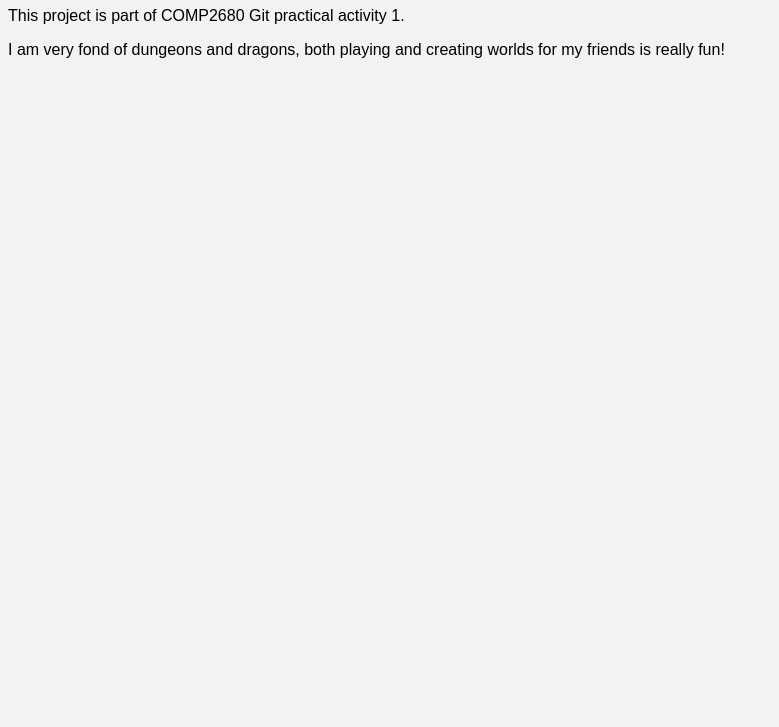
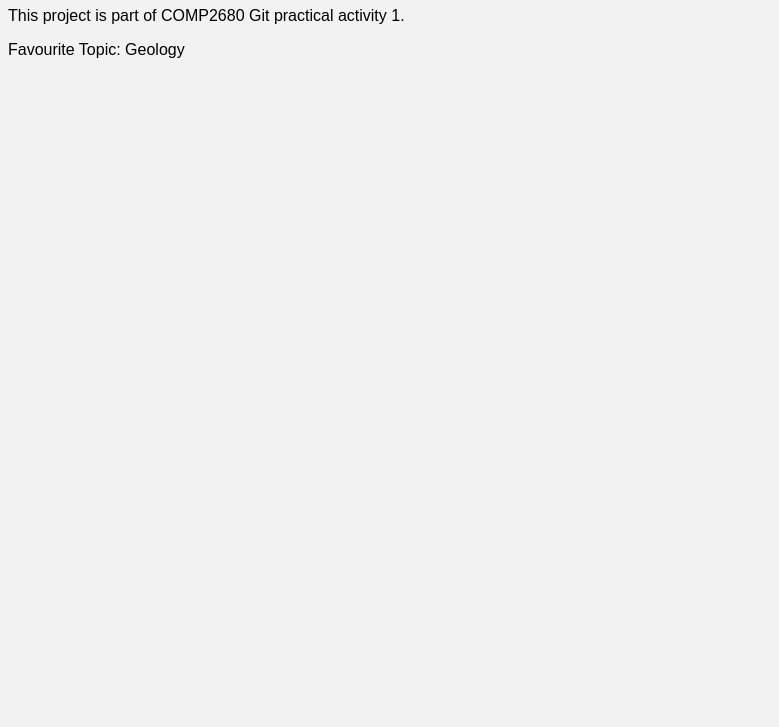
Before and after one commit to Electable/2025CS01-COMP2680-git-assignment, a plain HTML site: page index.html in a window 1280 px wide. Shown: the part 73-800 px from the top of the page, without its empty margins (0-779 px from the left). Drawn offline with Linux system fonts and the light colour scheme.

Commit message:
Part C - 2
- edited <p> to display different favourite topic

```diff
--- a/index.html
+++ b/index.html
@@ -9,7 +9,7 @@
     <h1>Welcome to My Web Project</h1>
     <p>This project is part of COMP2680 Git practical activity 1.</p>
 
-    <p>I am very fond of dungeons and dragons, both playing and creating worlds for my friends is really fun!</p>
+    <p>Favourite Topic: Geology</p>
 
     <script src="js/script.js"></script>
 </body>
```
